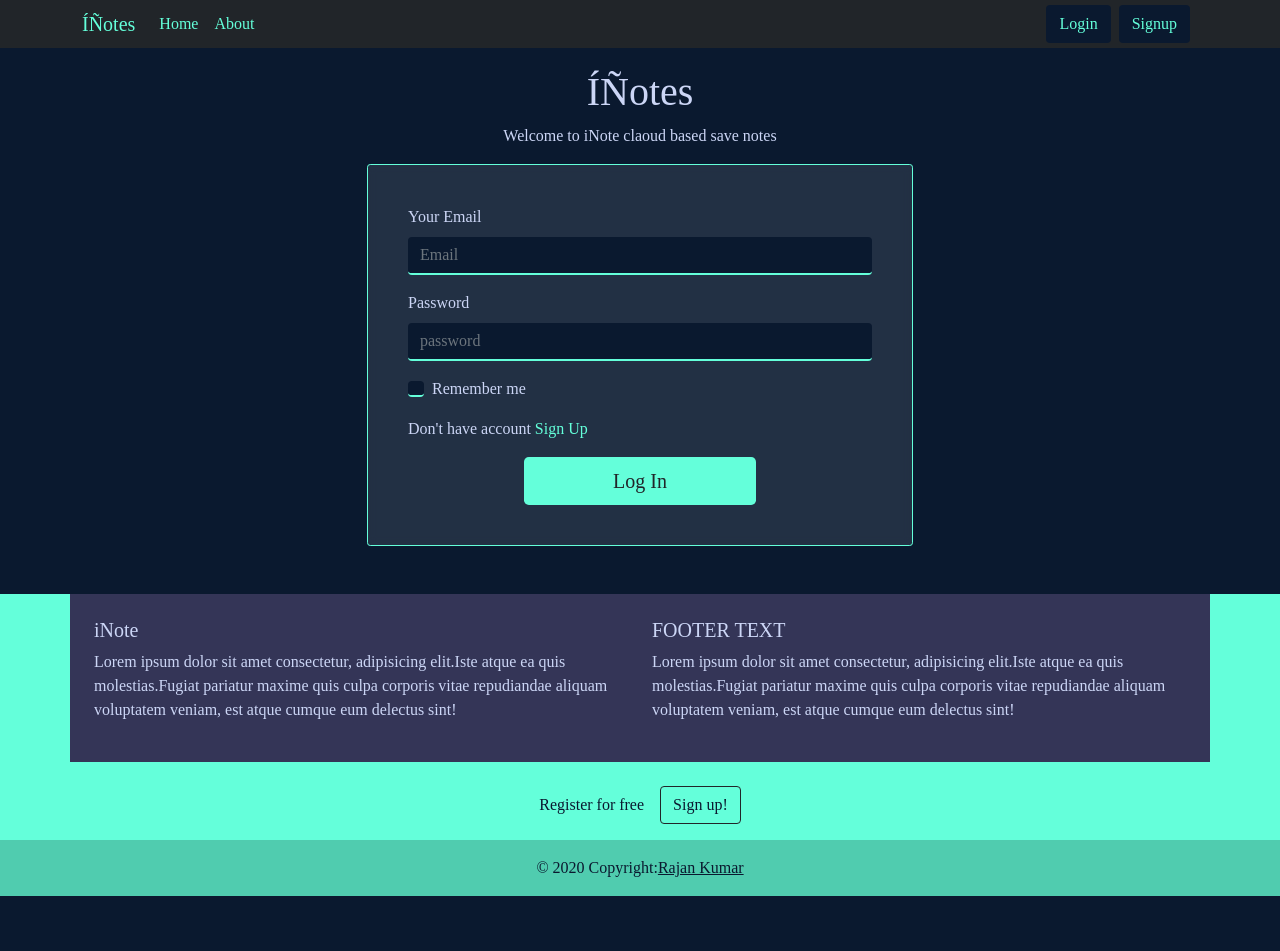
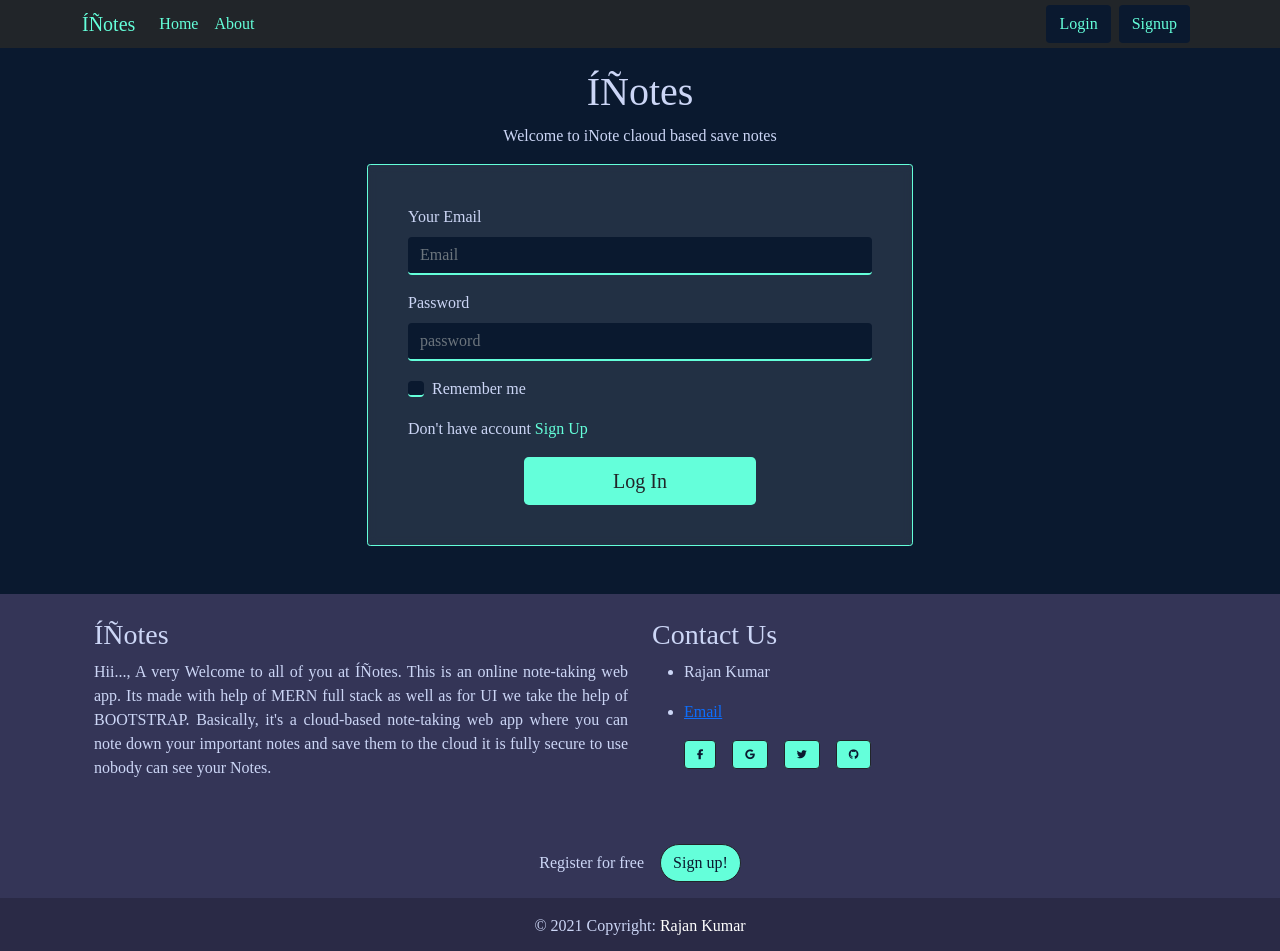
Before and after one commit to krcpr007/Cloud_Notes_ReactJS, a React (Create React App) app: page /login in a window 1280 px wide. Shown: the top 951 px of the page. Before the commit the page ends 896 px from the top, so only its background shows below. Built offline with nearby package versions, Linux system fonts and the light colour scheme; the HTML template or start-up script is replaced by a standard one.

Commit message:
Alert and footer improoved

```diff
--- a/src/components/Alert.js
+++ b/src/components/Alert.js
@@ -10,7 +10,7 @@ const Alert = (props) => {
   };
 
   return (
-    <div className="mt-5 fixed-top" style={{ height: "50px" }}>
+    <div className="mt-5 fixed-top " style={{ height: "50px" }}>
       {props.alert && (
         <div
           className={`alert alert-${props.alert.type} alert-dismissible fade show`}
--- a/src/components/Footer.js
+++ b/src/components/Footer.js
@@ -3,32 +3,54 @@ import { Link } from 'react-router-dom'
 export const Footer = () => {
     return (
         <div>
-            <footer className="footer text-center text-lg-start mt-5" style={{ background: "#64ffda", color: "#0a192f" }}>
+            <footer className="footer text-center text-lg-start mt-5" >
         {/* <!-- Grid container --> */}
             <div className ="footer container p-4">
         {/* <!--Grid row--> */}
             <div className ="row">
         {/* <!--Grid column--> */}
             <div className ="footer col-lg-6 col-md-12 mb-4 mb-md-0">
-            <h5 className ="">iNote</h5>
+            <h3 className ="">&Iacute;&Ntilde;otes</h3>
 
-            <p>
-            Lorem ipsum dolor sit amet consectetur, adipisicing elit.Iste atque ea quis
-            molestias.Fugiat pariatur maxime quis culpa corporis vitae repudiandae
-            aliquam voluptatem veniam, est atque cumque eum delectus sint!
+            <p style={{textAlign:"justify"}}>
+            Hii..., A very Welcome to all of you at ÍÑotes. This is an online note-taking web app. Its made with help of MERN full stack as well as for UI we take the help of BOOTSTRAP.
+            Basically, it's a cloud-based note-taking web app where you can note down your important notes and save them to the cloud it is fully secure to use nobody can see your Notes.
             </p>
             </div>
         {/* <!--Grid column--> */}
 
         {/* <!--Grid column--> */}
             <div className ="footer col-lg-6 col-md-12 mb-4 mb-md-0">
-            <h5 className ="text-uppercase">Footer text</h5>
+            <h3 >Contact Us</h3>
 
-            <p>
-            Lorem ipsum dolor sit amet consectetur, adipisicing elit.Iste atque ea quis
-            molestias.Fugiat pariatur maxime quis culpa corporis vitae repudiandae
-            aliquam voluptatem veniam, est atque cumque eum delectus sint!
-            </p>
+
+                <ul>
+                    <li>
+                        <p> Rajan Kumar</p>
+                    </li>
+                    <li>
+                        <a href="mailto:rajankk.ug20.cse@nitp.ac.in">Email</a>
+                    </li>
+                </ul>
+
+           <div className="container">
+           <a href="https://facebook.com" role="button" style={{fontSize:"10px"}} target="_blank" rel="noreferrer"  className="btn  btn-floating btn-outline-dark mx-2 icon">
+                <i className="fab fa-facebook-f" ></i>
+
+            </a>
+
+            <a role="button" href="/" style={{fontSize:"10px"}} target="_blank" rel="noreferrer" className="btn  btn-outline-dark  btn-floating mx-2 icon">
+            <i className="fab fa-google"></i>
+             </a>
+
+            <a role="button" href="/" style={{fontSize:"10px"}} target="_blank" rel="noreferrer" className="btn btn-outline-dark  btn-floating mx-2 icon">
+                <i className="fab fa-twitter"></i>
+            </a>
+
+           <a role="button" href="https://github.com/krcpr007/Cloud_Notes" target="_blank" rel="noreferrer"   style={{fontSize:"10px"}} className="btn btn-outline-dark  btn-floating mx-2 icon">
+            <i className="fab fa-github"></i>
+            </a>
+           </div>
             </div>
         {/* <!--Grid column--> */}
             </div>
@@ -38,12 +60,10 @@ export const Footer = () => {
             <div className ="container p-4 pb-0">
         {/* <!-- Section: CTA --> */}
             <section className ="">
-            <p className ="d-flex justify-content-center align-items-center">
+            {!localStorage.getItem('auth-token')?<p className ="d-flex justify-content-center align-items-center">
             <span className ="me-3">Register for free</span>
-            <Link type ="button" className ="btn btn-outline-dark btn-rounded " to="/signup" style={{background: "#64ffda", color: "#0a192f"}}>
-            Sign up!
-            </Link>
-            </p>
+            <Link type ="button" className ="btn btn-outline-dark rounded-pill " to="/signup" style={{background: "#64ffda", color: "#0a192f"}}>
+            Sign up!</Link></p>:null}
             </section>
         {/* <!-- Section: CTA --> */}
             </div>
@@ -51,8 +71,8 @@ export const Footer = () => {
 
         {/* <!-- Copyright --> */}
             <div className ="text-center p-3" style={{backgroundColor: "rgba(0, 0, 0, 0.2)"}}>
-            © 2020 Copyright:
-            <Link style={{color:"#0a192f"}} to="">Rajan Kumar</Link>
+            © 2021 Copyright:
+            <a style={{color:"white", textDecoration:"none"}} href="https://www.linkedin.com/in/krcpr007/" target="_blank" rel="noreferrer" > Rajan Kumar</a>
             </div>
         {/* <!-- Copyright --> */}
             </footer>
```
